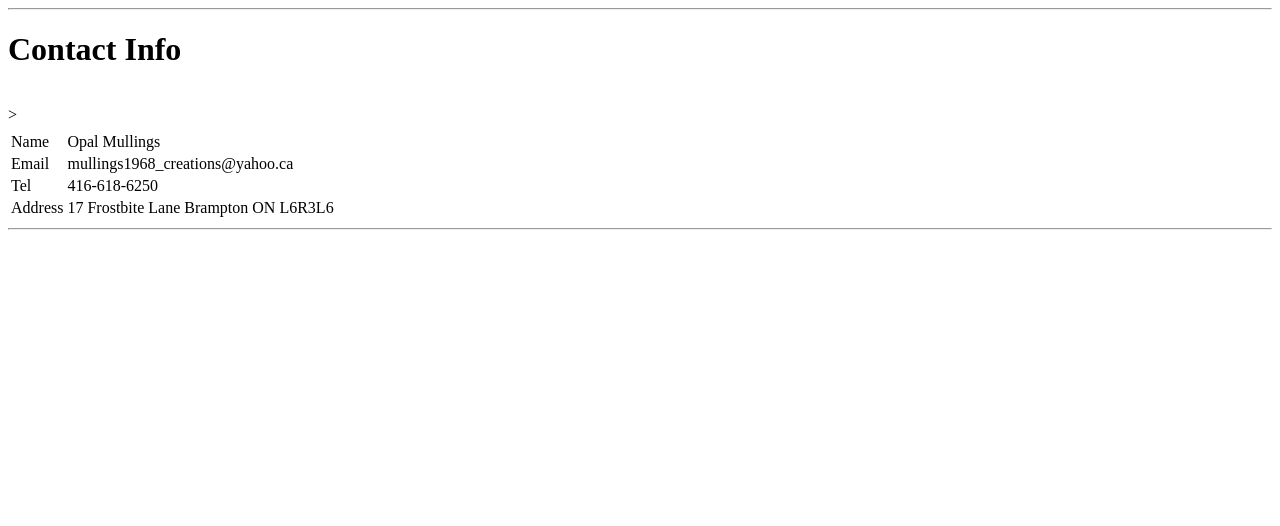
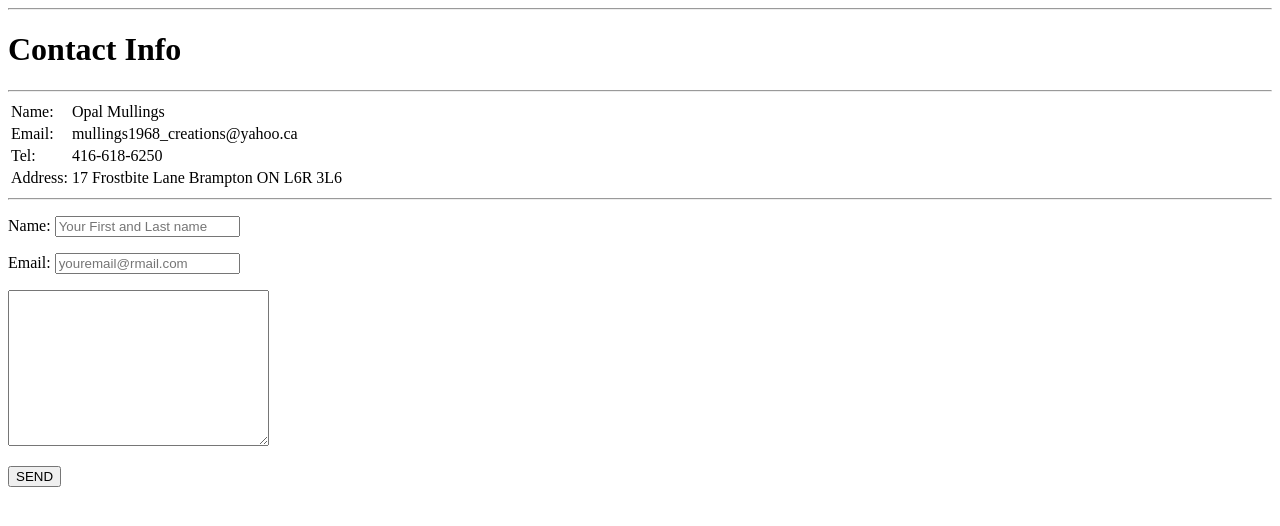
Before and after one commit to MsPreciousO/Resume_Website, a plain HTML site: page Contact_Info.html in a window 1280 px wide. Drawn offline with Linux system fonts and the light colour scheme.

Commit message:
tables.html

```diff
--- a/Contact_Info.html
+++ b/Contact_Info.html
@@ -1,5 +1,6 @@
 <!DOCTYPE html>
 <html lang="en">
+
 <head>
     <meta charset="UTF-8">
     <meta http-equiv="X-UA-Compatible" content="IE=edge">
@@ -7,32 +8,54 @@
     <meta name="keywords" content="HTML, CSS, JavaScript">
     <title>Document</title>
 </head>
+
 <body>
     <hr>
     <h1>Contact Info</h1>
+    <hr>
+    <table></table>
     <table>
-        <thead><tr></tr></thead>
+        <tbody>
+            <tr>
+                <td>Name:</td>
+                <td>Opal Mullings</td>
+            </tr>
+            <tr>
+                <td>Email:</td>
+                <td>mullings1968_creations@yahoo.ca</td>
+            </tr>
+            <tr>
+                <td>Tel:</td>
+                <td>416-618-6250</td>
+            </tr>
+            <tr>
+                <td>Address:</td>
+                <td>17 Frostbite Lane Brampton ON L6R 3L6</td>
+            </tr>
+        </tbody>
     </table>
+    <hr>
 
-    <table bordergit="1px">
-        <thead><tr><p> </p>
-        <p></p></tr></thead> <tbody></tbody>
- <th>
- <tr> <td>Name</td>
- <td>Opal Mullings</td> </tr>
+    <form action="mailto:mullings1968_creations@yahoo.ca" enctype="text/plain" method="POST">
+        <p>
+            <label for="textinput">Name:</label>
+            <input placeholder="Your First and Last name" id="textinput" name="q" required></p>
+        <p>
+            <label for="email">Email:</label>
+            <input placeholder="youremail@rmail.com" id="email" name="q" required></p>
+        <p>
+            <label for="Info"></label>
+            <textarea rows="10" cols="30" id="name"></textarea>
+        </p>
 
- <tr><td>Email</td>
- <td>mullings1968_creations@yahoo.ca</td></tr>>
 
- <tr><td>Tel</td>
- <td>416-618-6250</td></tr>
+        <!-- <p>
+            <Button type="submit">
+                SEND form
+            </Button>
+        </p> -->
 
- <tr><td>Address</td>
- <td>17 Frostbite Lane Brampton ON L6R3L6
- </td></tr>
- </th>
-         </tbody>
-     </table>
-     <hr>
+        <input type="submit" value="SEND">
 </body>
+
 </html>
```
Also changed, not shown: hobbies.html (+6 -5 lines), index.html (+40 -11 lines), tables.html (added, +34 -0 lines), images/20190127_135113.jpg (added), images/20191217_145257.jpg (added), 2 other files.
